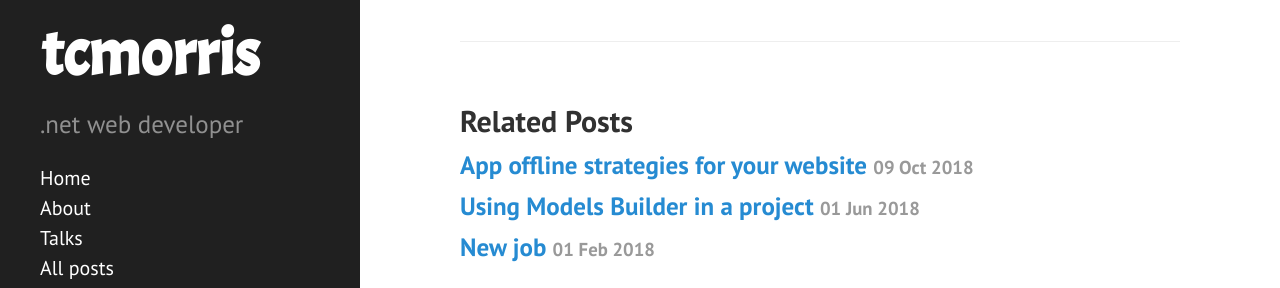
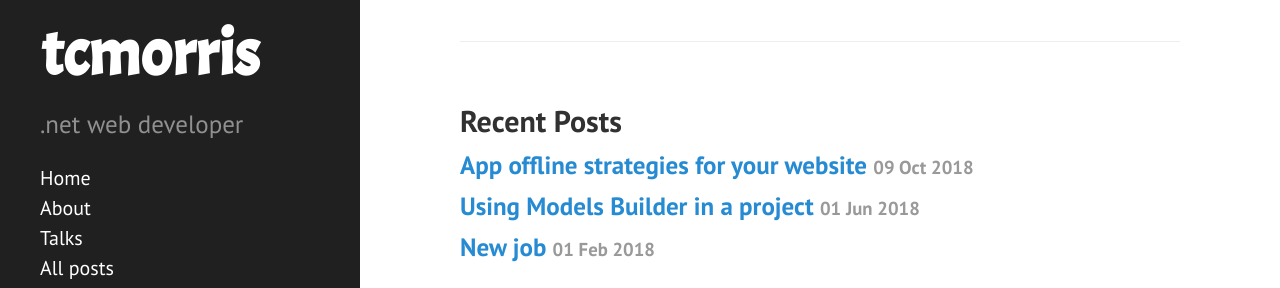
Before and after one commit to tcmorris/tcmorris.github.io, a Jekyll site: the page built from _posts/2015-03-16-custom-domain-for-umbraco.md, in a window 1280 px wide and 900 px high, scrolled down 1056 px. Shown: the part 497-785 px from the top of the window. Built offline with Jekyll 4.4.1, drawn with Linux system fonts in a browser that asks for light colours; comment, search, counter and statistics services are not loaded.

Commit message:
Change heading for related posts

```diff
--- a/_layouts/post.html
+++ b/_layouts/post.html
@@ -10,7 +10,7 @@ layout: default
   {% include disqus.html %}
 </div>
 <div class="related">
-  <h2>Related Posts</h2>
+  <h2>Recent Posts</h2>
   <ul class="related-posts">
     {% for post in site.related_posts limit:3 %}
       <li>
```
